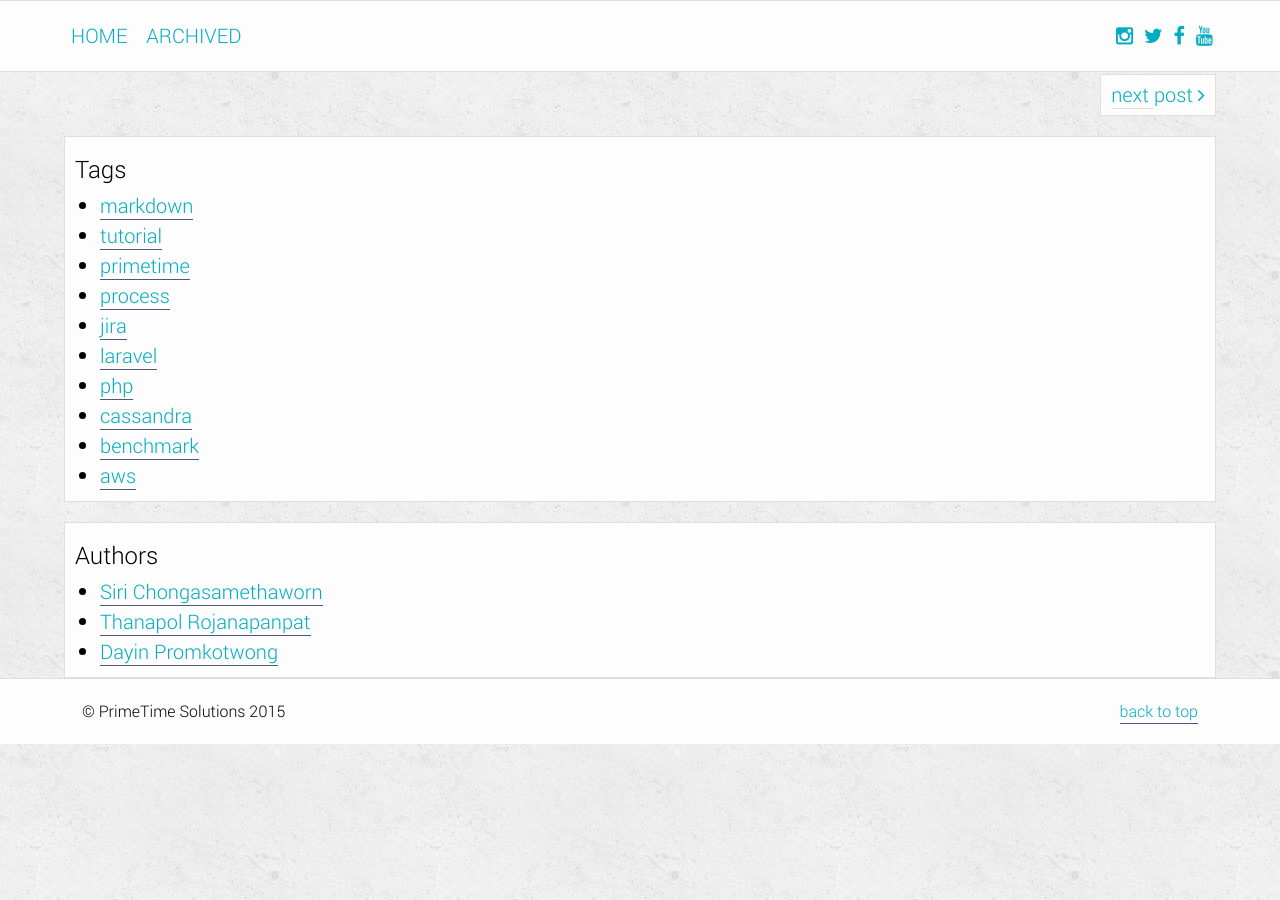
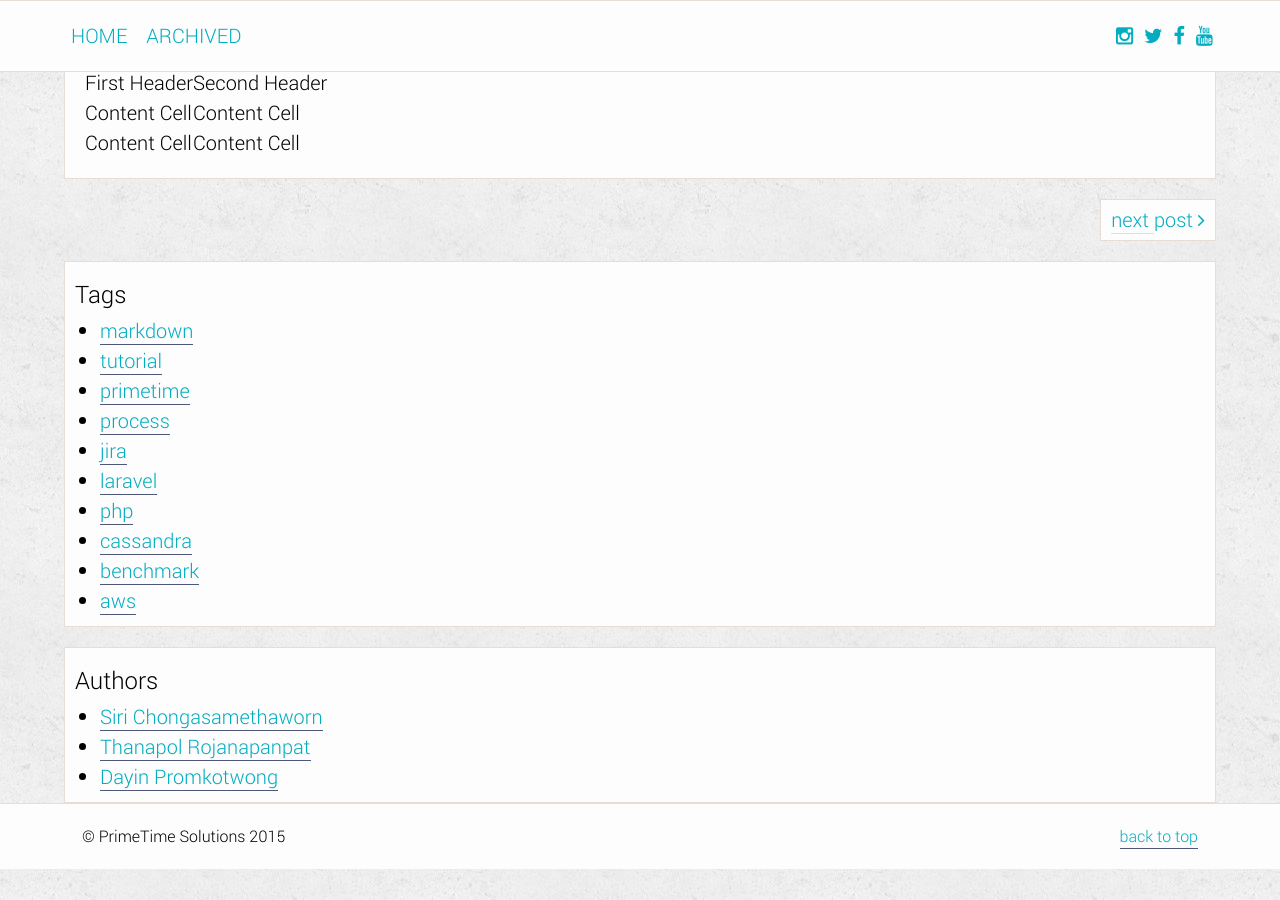
Before and after one commit to PrimeTimeTV/PrimeTimeTV.github.io, a Jekyll site: the page built from _posts/2015-02-01-markdown.md, in a window 1280 px wide and 900 px high, scrolled down 2108 px. Built offline with Jekyll 4.4.1, drawn with Linux system fonts in a browser that asks for light colours.

Commit message:
Update 2015-02-01-markdown.md

```diff
--- a/_posts/2015-02-01-markdown.md
+++ b/_posts/2015-02-01-markdown.md
@@ -71,3 +71,10 @@ blockquote{
 
 ###### image
 ![Sample Image](/img/markdown/sample.png)
+
+###### table
+
+| First Header  | Second Header |
+| ------------- | ------------- |
+| Content Cell  | Content Cell  |
+| Content Cell  | Content Cell  |
```
